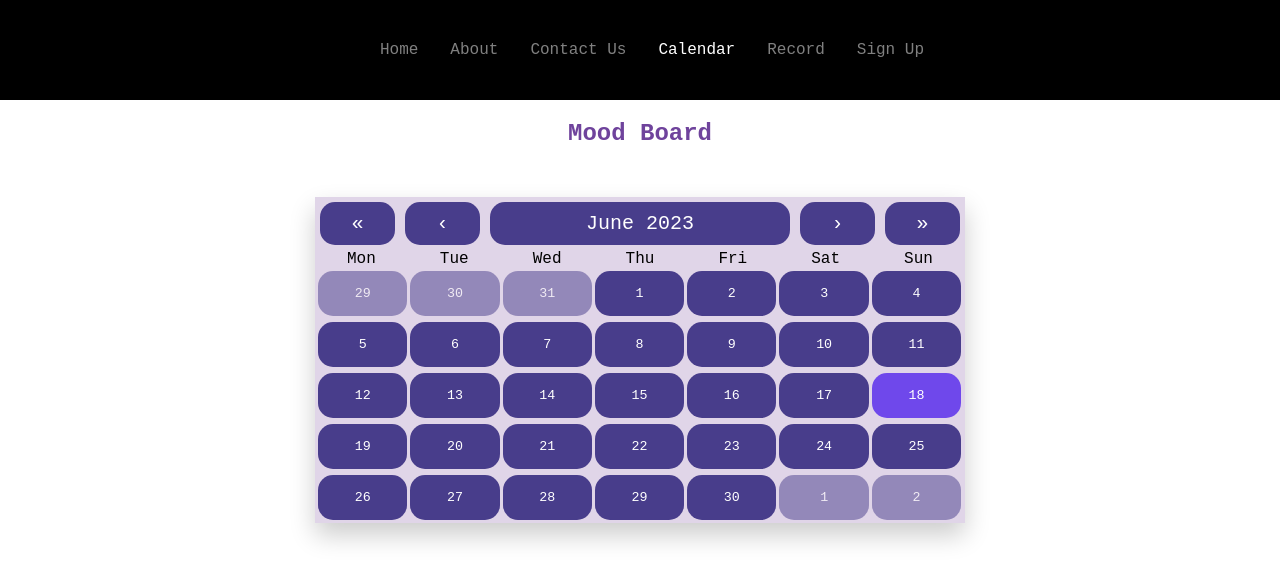
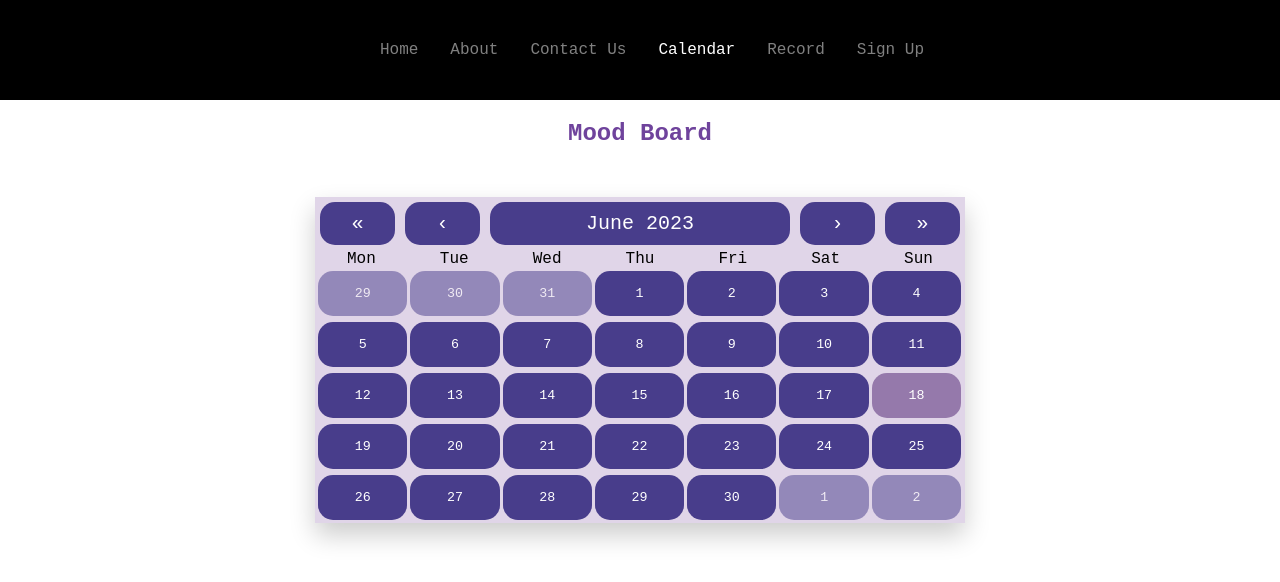
Before and after one commit to oycheng/MoodDiary, a React (Create React App) app in the folder my-app/: page /calendar in a window 1280 px wide. In both pictures the pointer is over the button "18". Shown: the top 582 px of the page. Built offline with nearby package versions, Linux system fonts and the light colour scheme.

Commit message:
color fix

```diff
--- a/my-app/src/pages/calendar.css
+++ b/my-app/src/pages/calendar.css
@@ -69,7 +69,7 @@ text-decoration: none;
 
 .react-calendar__tile--active:enabled:hover,
 .react-calendar__tile--active:enabled:focus {
-    background: #6f48eb;
+    background: #9579ab;
     color: white;
 }
 
```
